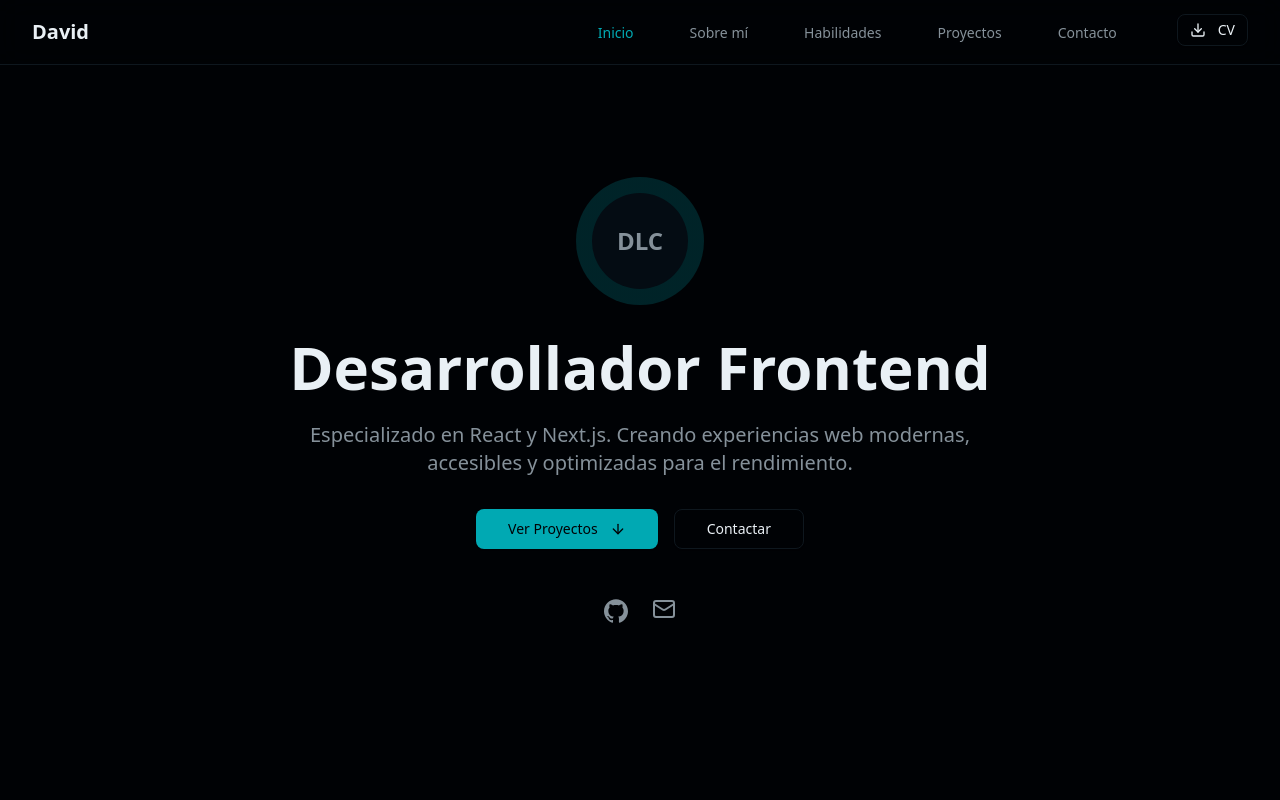
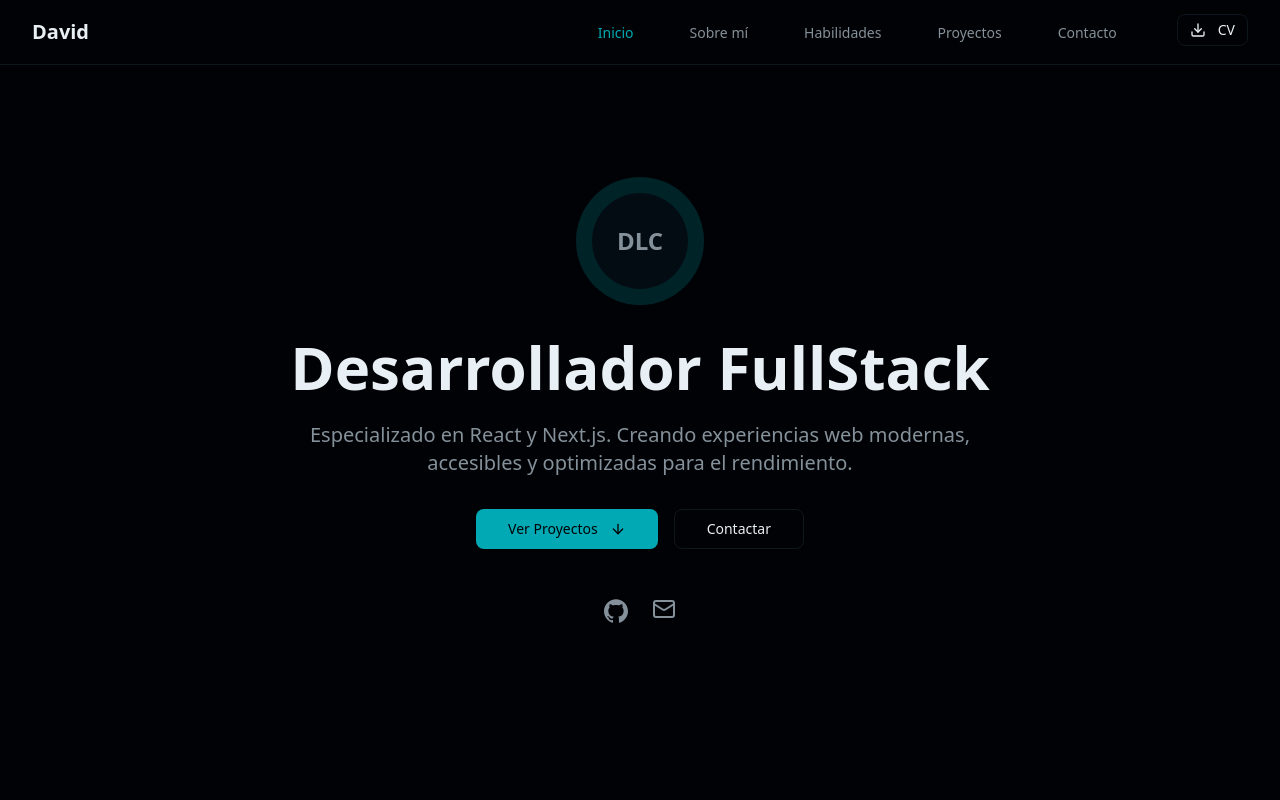
Before and after one commit to DavidLC578/porfolio, a Next.js app: page / in a window 1280 px wide. Shown: the top 800 px of the page. Built offline with nearby package versions, Linux system fonts and the light colour scheme.

Commit message:
Change heading from 'Frontend' to 'FullStack'

```diff
--- a/src/components/hero-section.jsx
+++ b/src/components/hero-section.jsx
@@ -30,7 +30,7 @@ export function HeroSection() {
 
                 {/* Main Heading */}
                 <h1 className="text-4xl sm:text-5xl lg:text-6xl font-bold text-foreground mb-6 text-balance">
-                    Desarrollador Frontend
+                    Desarrollador FullStack
                 </h1>
 
                 {/* Subtitle */}
```
